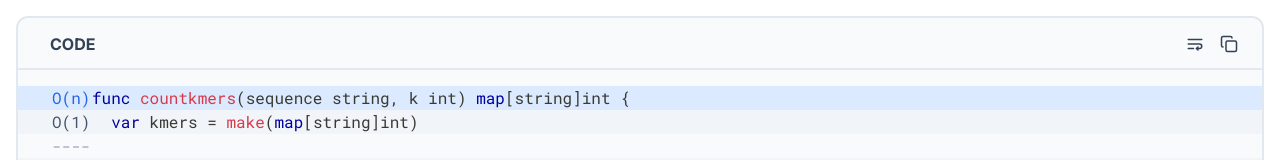
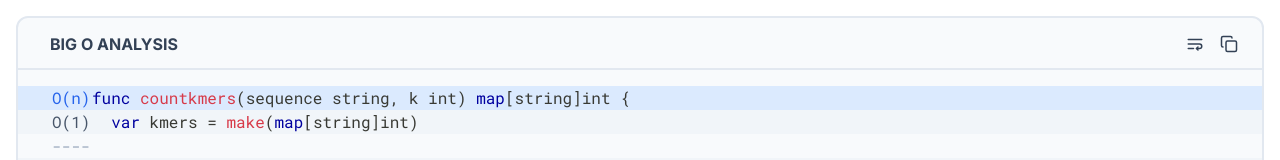
Before and after one commit to jaysella/block-comments, a Next.js app: page /algorithms/big-o in a window 1280 px wide. Shown: the top 160 px of the page. Built offline with nearby package versions, Linux system fonts and the light colour scheme.

Commit message:
Tweak labels

```diff
--- a/app/algorithms/big-o/page.tsx
+++ b/app/algorithms/big-o/page.tsx
@@ -3,13 +3,17 @@ import { Metadata } from "next";
 import { CODE, CODE_HIGHLIGHTS } from "./data";
 
 export const metadata: Metadata = {
-  title: "Algorithms: Sliding Window Technique (Go)",
+  title: "Algorithms: Big O Analysis (Go)",
 };
 
 export default function Page() {
   return (
     <>
-      <Snippet title="Code" language="go" highlights={CODE_HIGHLIGHTS}>
+      <Snippet
+        title="Big O Analysis"
+        language="go"
+        highlights={CODE_HIGHLIGHTS}
+      >
         {CODE}
       </Snippet>
     </>
--- a/app/pages/page.tsx
+++ b/app/pages/page.tsx
@@ -47,7 +47,7 @@ export default function Page() {
               </Link>
             </li>
             <li>
-              <Link href="/algorithms/big-o">Big O (Go)</Link>
+              <Link href="/algorithms/big-o">Big O Analysis (Go)</Link>
             </li>
             <li>
               <Link href="/algorithms/playground">K-Mers Playground</Link>
```
